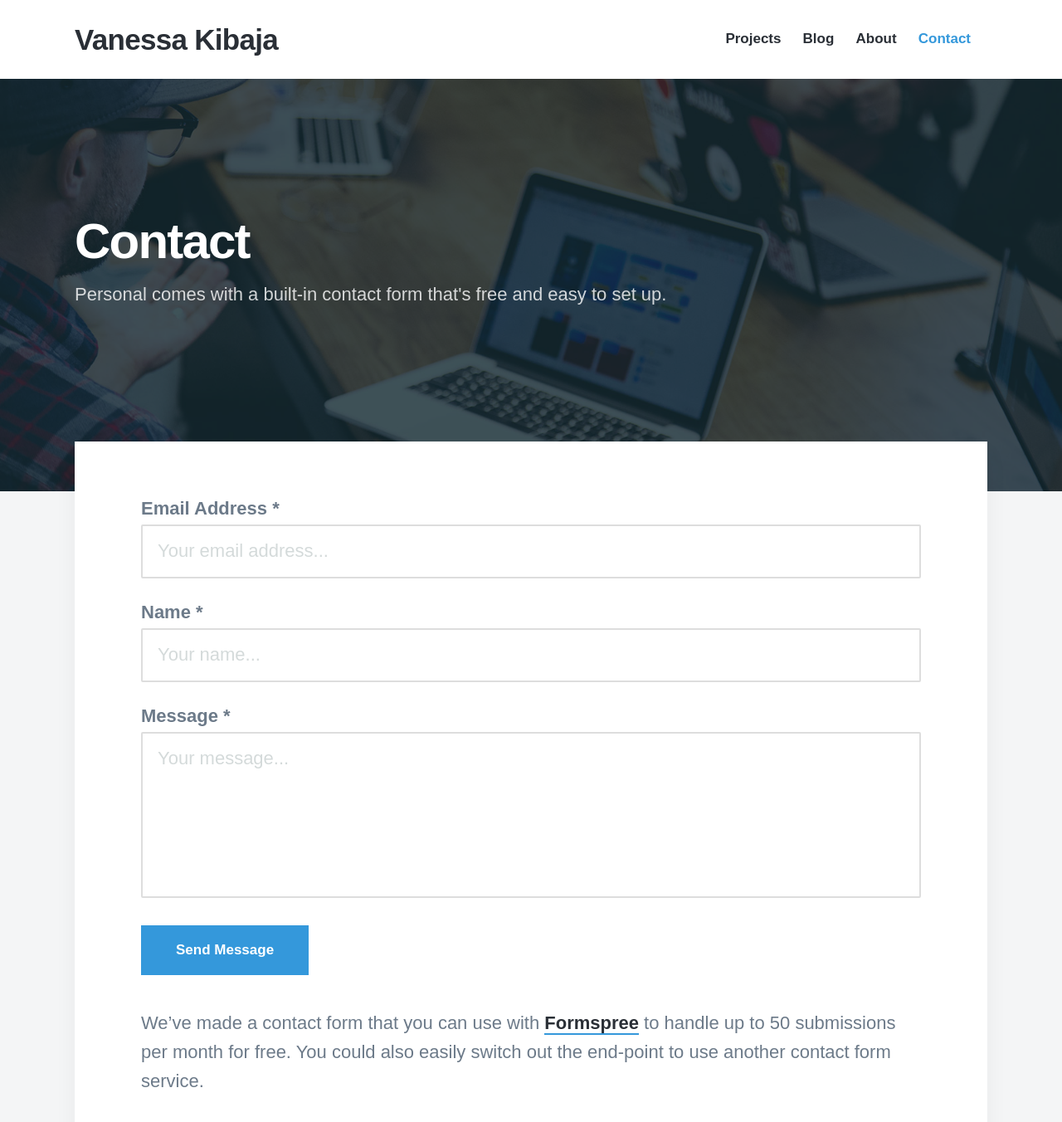
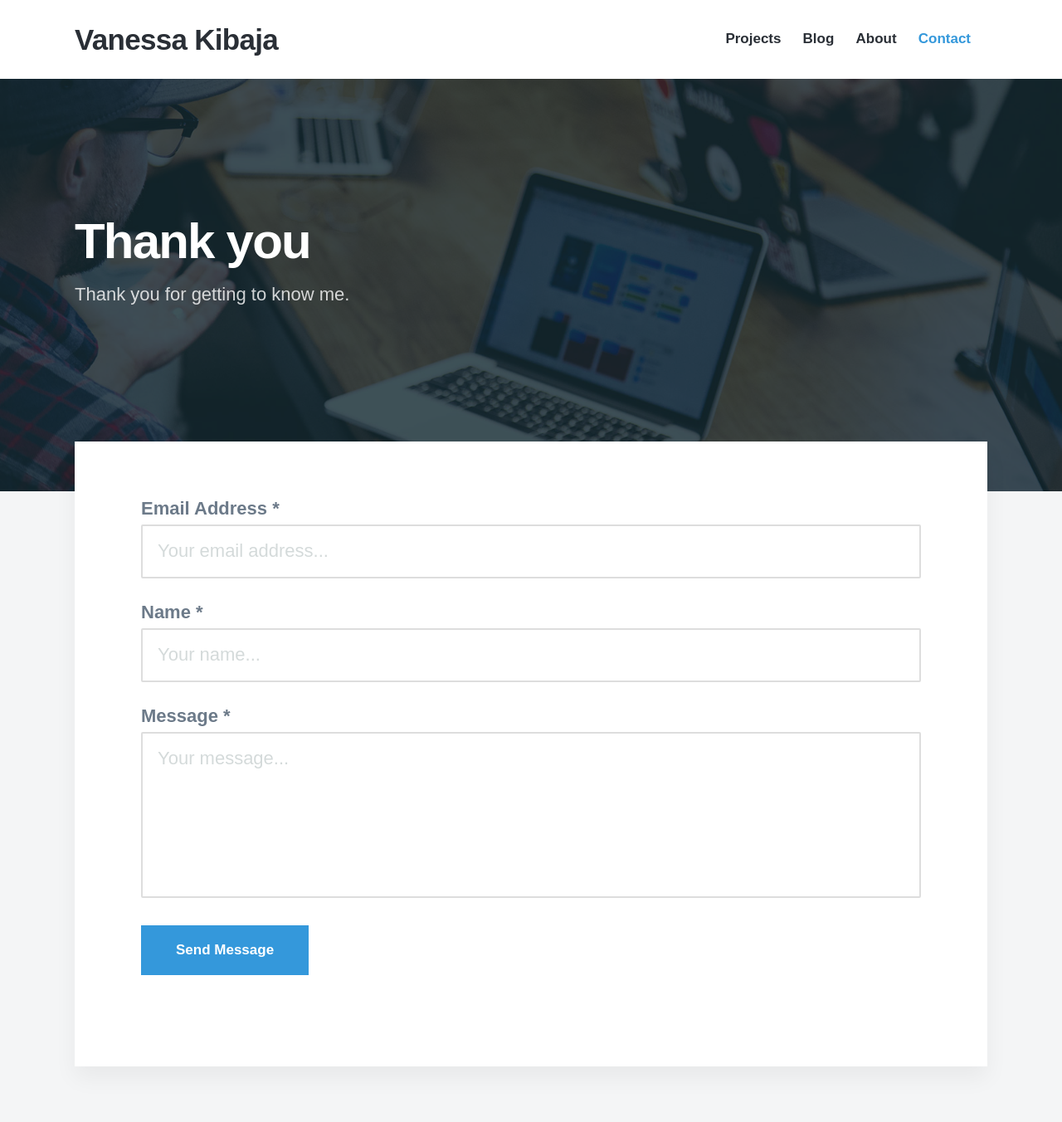
Before and after one commit to vkibaja/vkibaja.github.io, a Jekyll site: the page built from _pages/contact.md, in a window 1280 px wide and 1400 px high. Shown: the top 1352 px of the window at 83% size. Built offline with Jekyll 4.4.1, drawn with Linux system fonts in a browser that asks for light colours; nearby versions of some CDN libraries; some web fonts are replaced.

Commit message:
Update contact.md

```diff
--- a/_pages/contact.md
+++ b/_pages/contact.md
@@ -1,10 +1,8 @@
 ---
-title: Contact
-subtitle: Personal comes with a built-in contact form that's free and easy to set up.
-description: Personal is the perfect theme for developers, designers and other creatives.
+title: Thank you
+subtitle: Thank you for getting to know me.
+description: Thank you for getting to know me.
 featured_image: /images/demo/contact.jpg
 ---
 
 {% include contact-form.html %}
-
-We've made a contact form that you can use with [Formspree](https://formspree.io/create/jekyllthemes) to handle up to 50 submissions per month for free. You could also easily switch out the end-point to use another contact form service.
```
